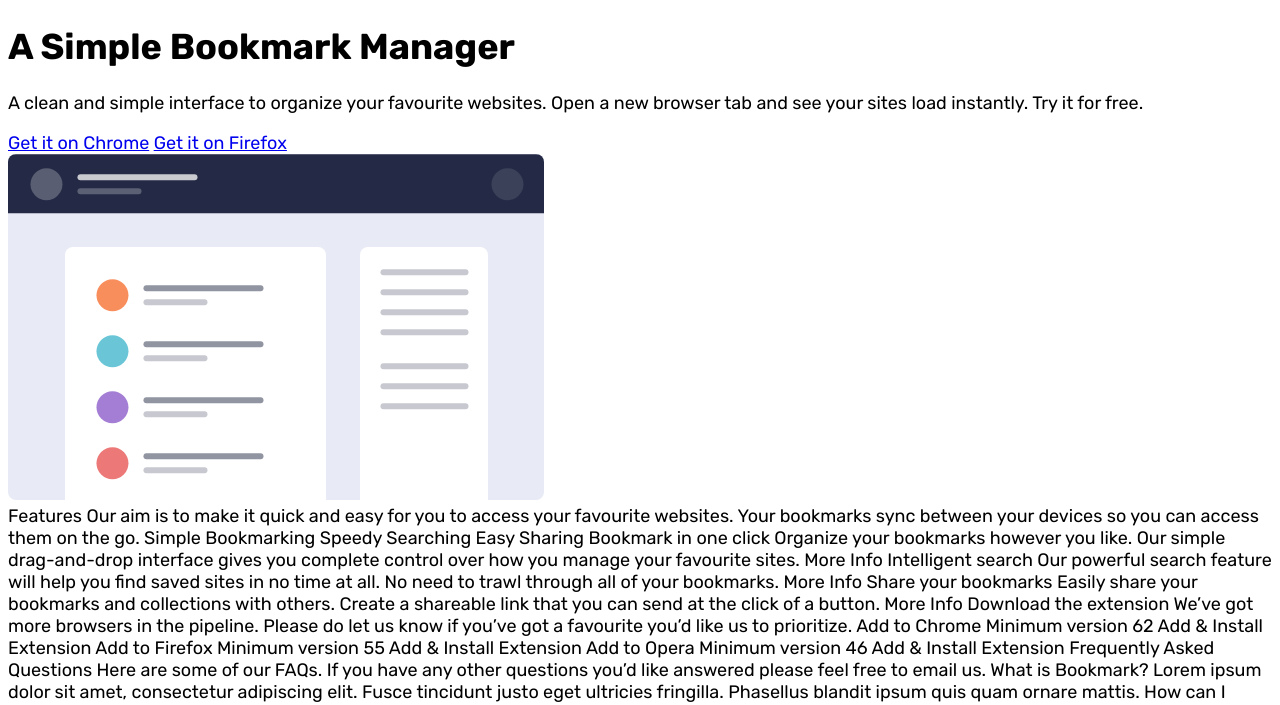
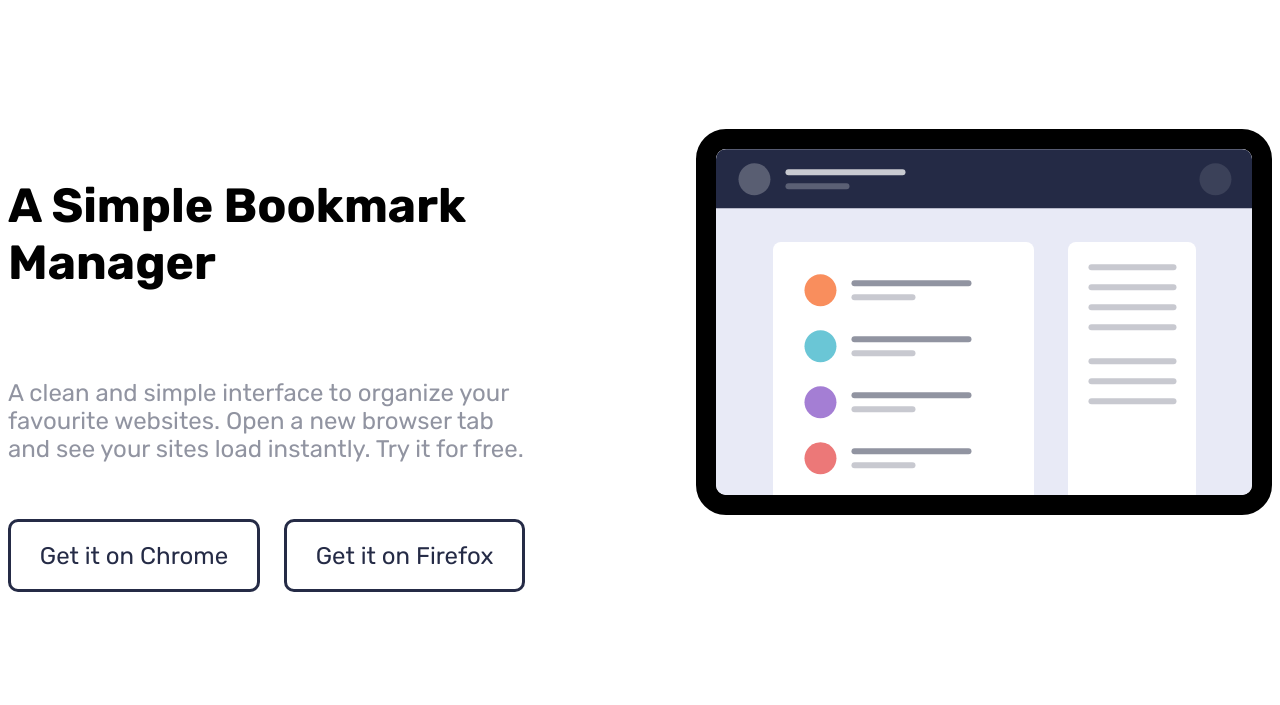
Before and after one commit to uryel-farias/Frontend-Mentor-Bookmark, a plain HTML site: page index.html in a window 1280 px wide. Shown: the part 65-770 px from the top of the page. Drawn offline with Linux system fonts and the light colour scheme.

Commit message:
css da sessao principal, texto e imagem

```diff
--- /dev/null
+++ b/styles/main.css
@@ -0,0 +1,56 @@
+.principal {
+    max-width: 1440px;
+    margin: 0 auto;
+    padding: 8rem 0 8rem 0;
+    display: flex;
+    gap: 10rem;
+}
+
+.principal-conteudo {
+    display: flex;
+    flex-direction: column;
+    gap: 2rem;
+}
+
+.principal-titulo {
+    padding-top: 1rem;
+    font-size: 3rem;
+}
+
+.principal-texto {
+    font-size: 1.5rem;
+    color: var(--secundary-grayish-blue);
+
+}
+
+.principal-links {
+    display: flex;
+    gap: 1.5rem;
+}
+
+.principal-link {
+    text-decoration: none;
+    font-size: 1.5rem;
+    color: var(--secundary-very-dark-blue);
+    padding: 1.2rem 1.8rem;
+    border: 3px solid var(--secundary-very-dark-blue);
+    border-radius: 10px;
+}
+
+.principal-link:hover {
+    color: var(--primary-soft-blue);
+    border: 3px solid var(--primary-soft-blue);
+
+}
+
+.principal-imagem {
+
+}
+
+
+.principal-img {
+    border: 20px solid black;
+    border-radius: 30px;
+
+
+}
--- a/styles/style.css
+++ b/styles/style.css
@@ -1,4 +1,5 @@
 @import url(./header.css);
+@import url(./main.css);
 
 :root {
 --primary-soft-blue: hsl(231, 69%, 60%);
```
